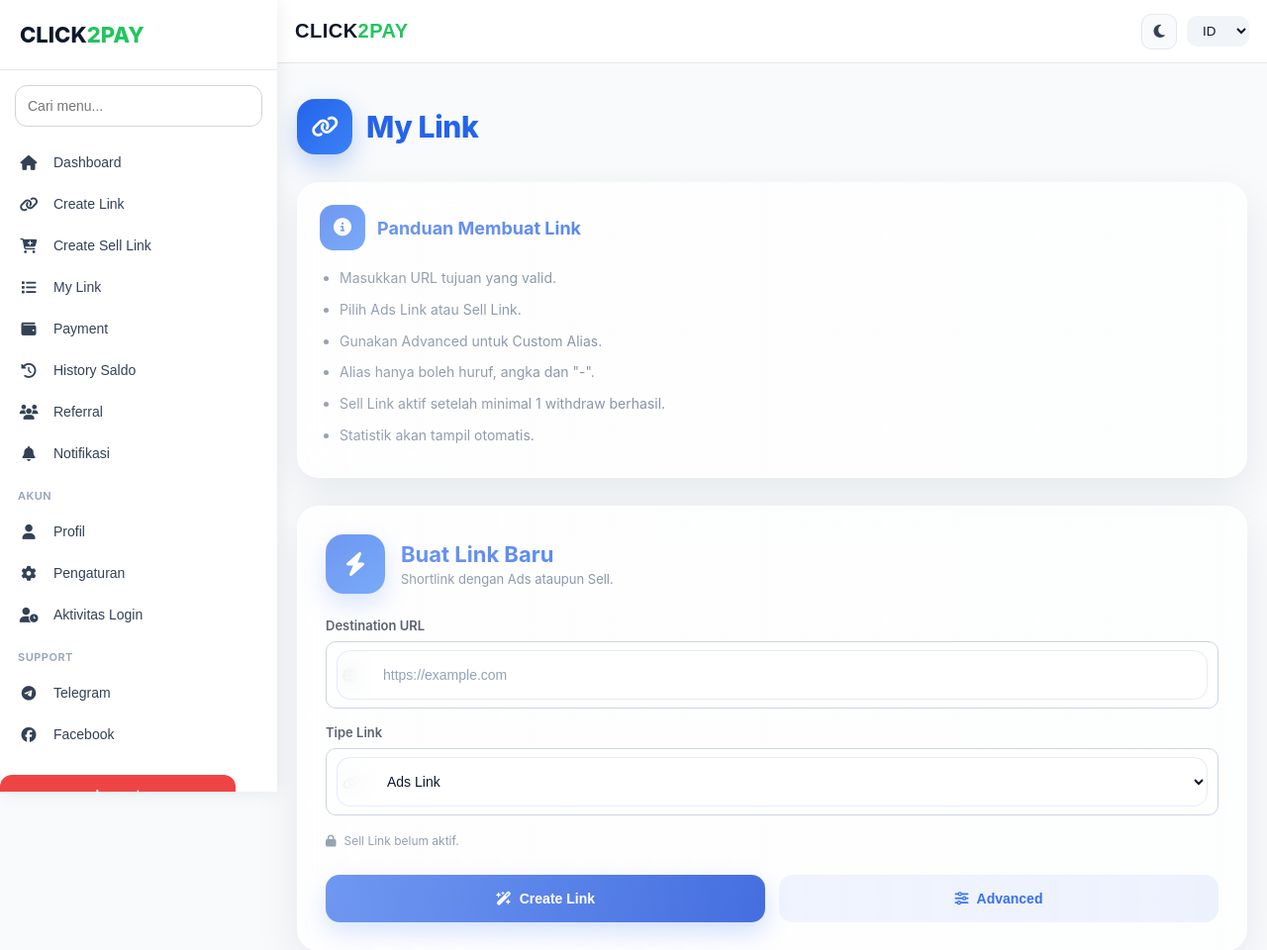
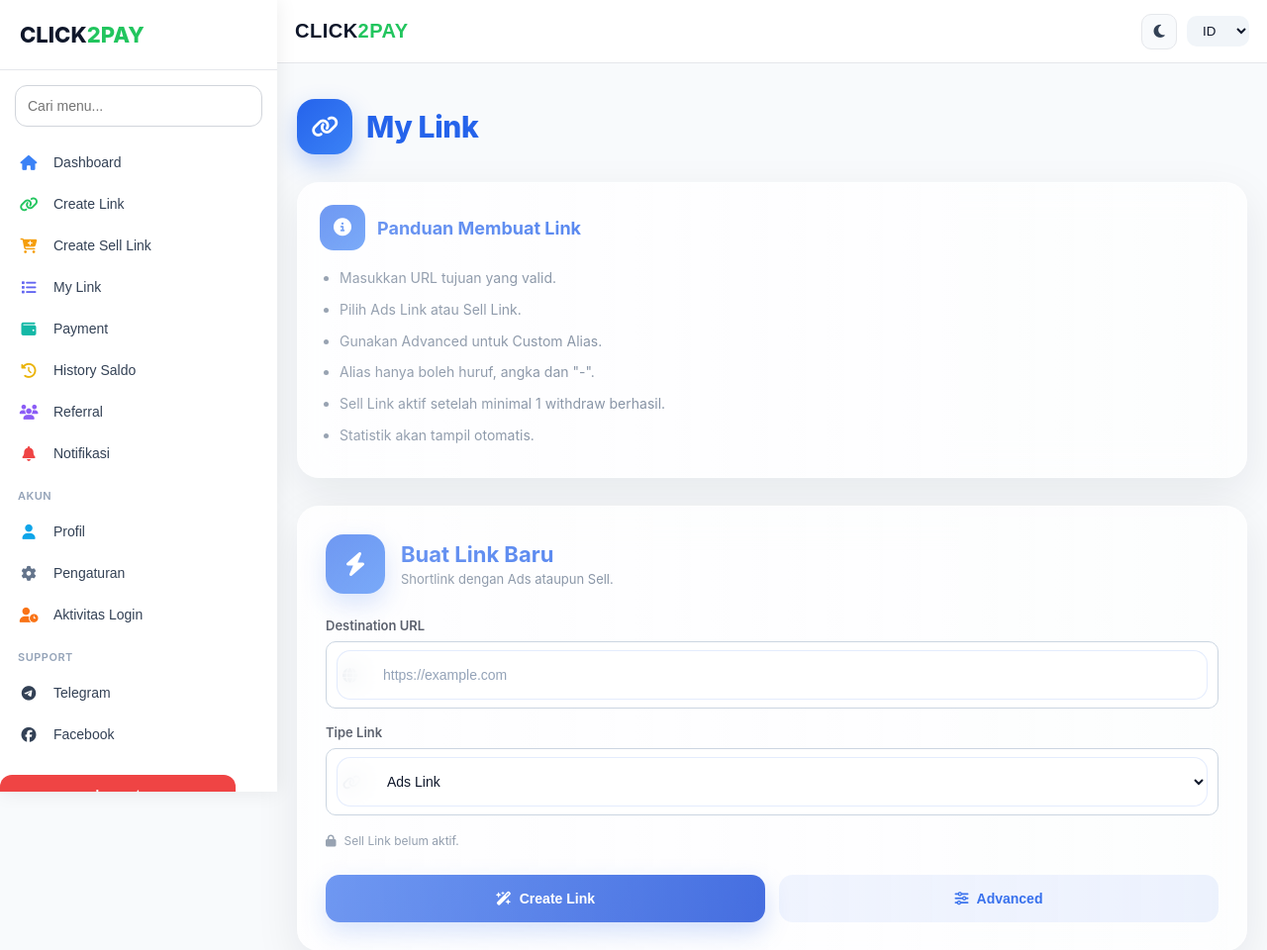
Before and after one commit to clink2link/Clink2link-, a PHP site: page /my-link.html in a window 1280 px wide. Shown: the top 960 px of the page at 99% size. Run offline with PHP 8.4, Linux system fonts and the light colour scheme; some libraries are stand-ins or nearby versions.

Commit message:
Update navbar.css

```diff
--- a/css/navbar.css
+++ b/css/navbar.css
@@ -577,3 +577,67 @@ color:#e2e8f0;
 color:#e2e8f0;
 
 }
+
+/* =========================
+   ICON WARNA-WARNI
+========================= */
+
+/* Default icon sidebar */
+.c2p-sidebar a i{
+transition:.3s;
+}
+
+/* Per menu warna beda */
+.c2p-sidebar a:nth-child(3) i{ color:#3b82f6; }   /* Dashboard */
+.c2p-sidebar a:nth-child(4) i{ color:#22c55e; }   /* Create Link */
+.c2p-sidebar a:nth-child(5) i{ color:#f59e0b; }   /* Sell */
+.c2p-sidebar a:nth-child(6) i{ color:#6366f1; }   /* My Link */
+.c2p-sidebar a:nth-child(7) i{ color:#14b8a6; }   /* Payment */
+.c2p-sidebar a:nth-child(8) i{ color:#eab308; }   /* History */
+.c2p-sidebar a:nth-child(9) i{ color:#8b5cf6; }   /* Referral */
+.c2p-sidebar a:nth-child(10) i{ color:#ef4444; }  /* Notif */
+.c2p-sidebar a:nth-child(12) i{ color:#0ea5e9; }  /* Profile */
+.c2p-sidebar a:nth-child(13) i{ color:#64748b; }  /* Settings */
+.c2p-sidebar a:nth-child(14) i{ color:#f97316; }  /* Activity */
+
+/* Hover makin hidup */
+.c2p-sidebar a:hover i{
+filter:brightness(1.2);
+transform:scale(1.15);
+}
+
+
+/* =========================
+   FIX SCROLL HORIZONTAL
+========================= */
+
+html, body{
+overflow-x:hidden;
+}
+
+.c2p-sidebar{
+overflow-x:hidden;
+}
+
+/* =========================
+   ICON WARNA-WARNI BOTTOM NAV
+========================= */
+
+.c2p-bottom-nav a:nth-child(1) i{ color:#3b82f6; }  /* Dashboard */
+.c2p-bottom-nav a:nth-child(2) i{ color:#22c55e; }  /* Withdraw */
+.c2p-bottom-nav a:nth-child(3) i{ color:#fff; }     /* Center (+ tetap putih) */
+.c2p-bottom-nav a:nth-child(4) i{ color:#f59e0b; }  /* Premium */
+.c2p-bottom-nav a:nth-child(5) i{ color:#8b5cf6; }  /* Profile */
+
+
+/* Hover effect */
+.c2p-bottom-nav a:hover i{
+transform:scale(1.15);
+filter:brightness(1.2);
+}
+
+
+/* ACTIVE MENU */
+.c2p-bottom-nav a.active i{
+transform:scale(1.2);
+}
```
